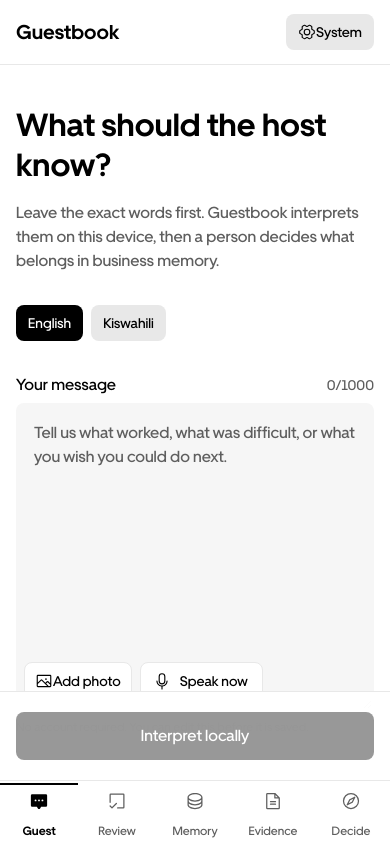
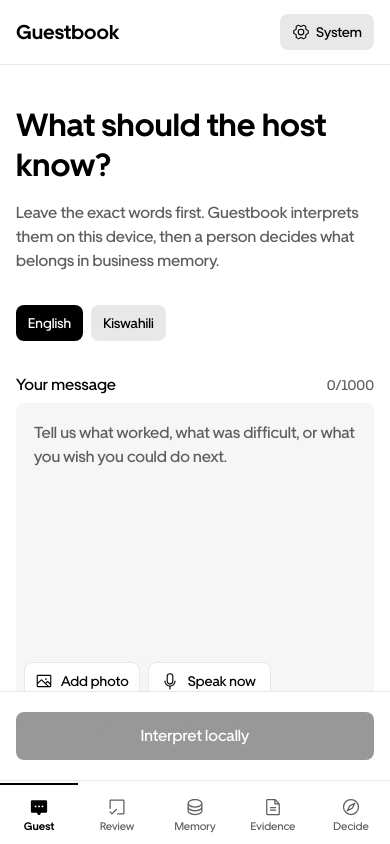
Before and after one commit to Davemafy/Guestbook, a React (Vite) app: page / in a window 390 px wide. Shown: the top 844 px of the page. Built offline with nearby package versions, Linux system fonts and the light colour scheme.

Commit message:
design: tune unified icon rhythm and navigation states

```diff
--- a/src/styles.css
+++ b/src/styles.css
@@ -153,10 +153,17 @@ button:disabled {
   border: 0;
   background: transparent;
   color: var(--content-tertiary);
+  display: inline-flex;
+  align-items: center;
+  gap: 7px;
   font-size: 14px;
   line-height: 16px;
   font-weight: 500;
   cursor: pointer;
+}
+
+.desktop-nav button svg {
+  flex: 0 0 auto;
 }
 
 .desktop-nav button:hover,
@@ -1265,6 +1272,7 @@ button:disabled {
     background: var(--background-tertiary);
     color: var(--content-primary);
     align-items: center;
+    gap: 6px;
     font-size: 14px;
     line-height: 16px;
     font-weight: 500;
@@ -1293,16 +1301,23 @@ button:disabled {
     flex: 1 1 0;
     min-width: 0;
     height: 62px;
-    padding: 0 8px;
+    padding: 8px 6px 7px;
     border: 0;
     border-top: 2px solid transparent;
     background: var(--background-primary);
     color: var(--content-tertiary);
-    display: grid;
-    place-items: center;
-    font-size: 12px;
-    line-height: 16px;
+    display: flex;
+    flex-direction: column;
+    align-items: center;
+    justify-content: center;
+    gap: 3px;
+    font-size: 11px;
+    line-height: 14px;
     font-weight: 500;
+  }
+
+  .base-bottom-navigation button svg {
+    flex: 0 0 auto;
   }
 
   .base-bottom-navigation button.active {
@@ -1584,6 +1599,7 @@ button:disabled {
   display: inline-flex;
   align-items: center;
   justify-content: center;
+  gap: 8px;
   font-size: 14px;
   line-height: 20px;
   font-weight: 500;
@@ -1599,6 +1615,12 @@ button:disabled {
   font-size: 14px;
   line-height: 20px;
   font-weight: 500;
+}
+
+.composer-tool-button svg,
+.composer-voice-button svg,
+.mobile-system-link svg {
+  flex: 0 0 auto;
 }
 
 .composer-tool-button:hover,
```
